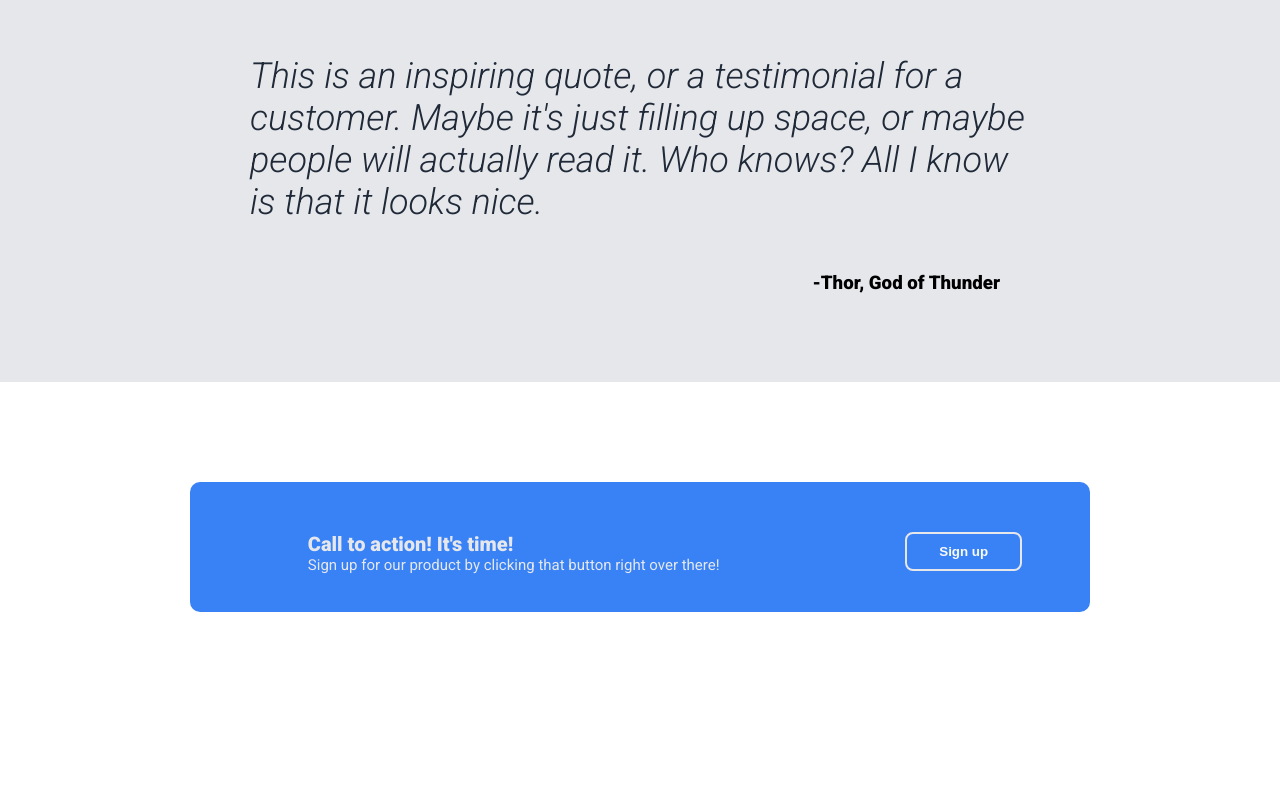
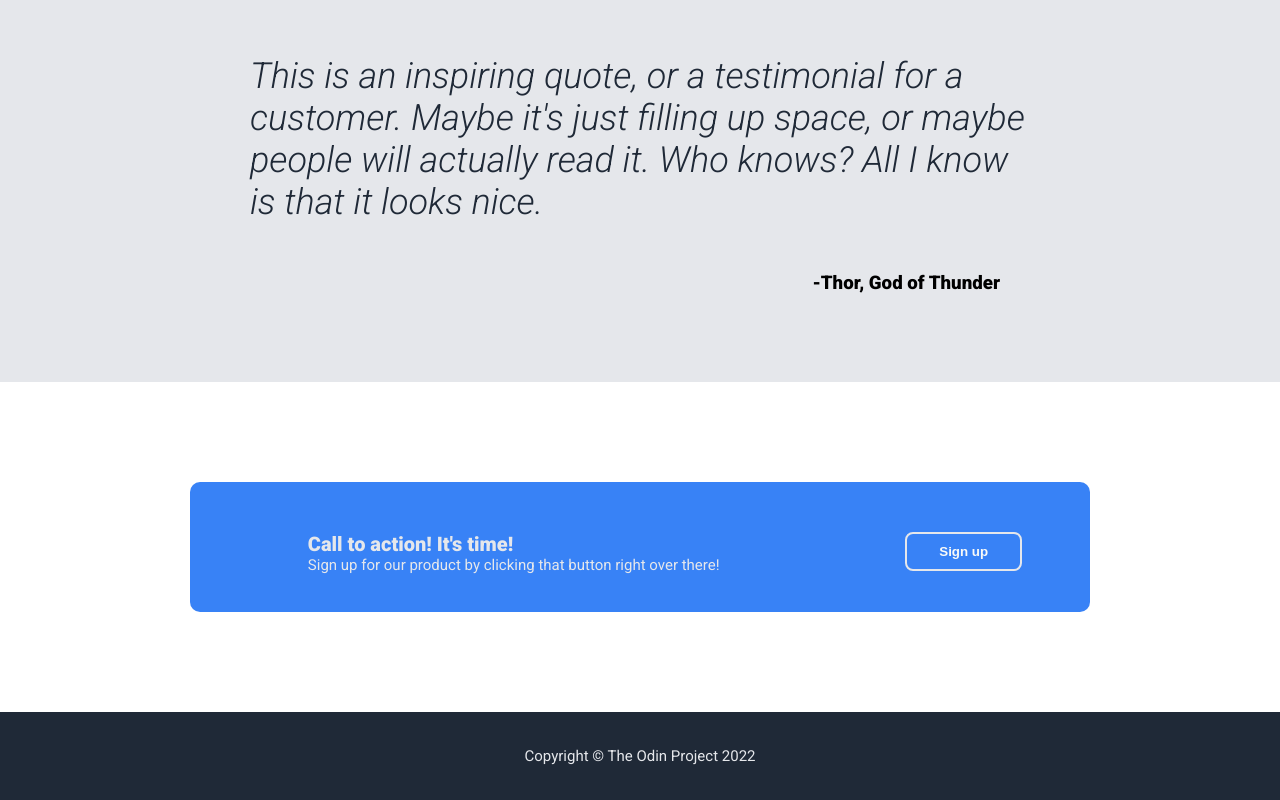
Before and after one commit to vincedefreitas/odin-landing-page, a plain HTML site: page index.html in a window 1280 px wide. Shown: the part 1065-1865 px from the top of the page. Before the commit the page ends 1777 px from the top, so only its background shows below. Drawn offline with Linux system fonts and the light colour scheme.

Commit message:
Complete footer

```diff
--- a/index.html
+++ b/index.html
@@ -72,5 +72,8 @@
                 </div>
             </div>
         </div>
+        <div class="footer">
+            <p class="copyright">Copyright © The Odin Project 2022</p>
+        </div>
     </body>
 </html>
--- a/styles.css
+++ b/styles.css
@@ -179,3 +179,17 @@
 .cta-button {
     border: 2px solid #E5E7EB;
 }
+
+/* End of section four */
+
+.footer {
+    display: flex;
+    justify-content: center;
+    align-items: center;
+    background-color: #1F2937;
+    padding: 20px;
+}
+
+.copyright {
+    font-size: 15px;
+}
```
